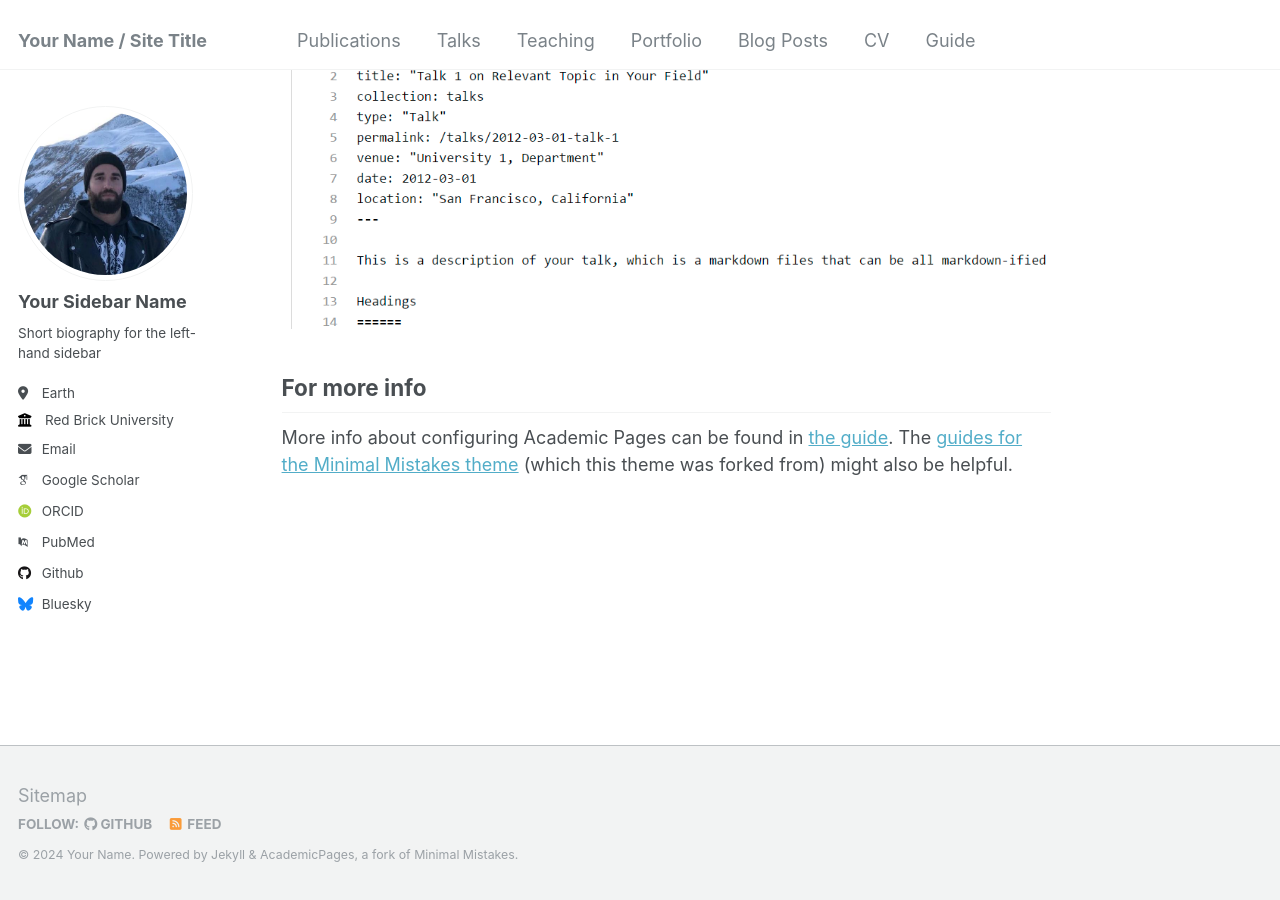
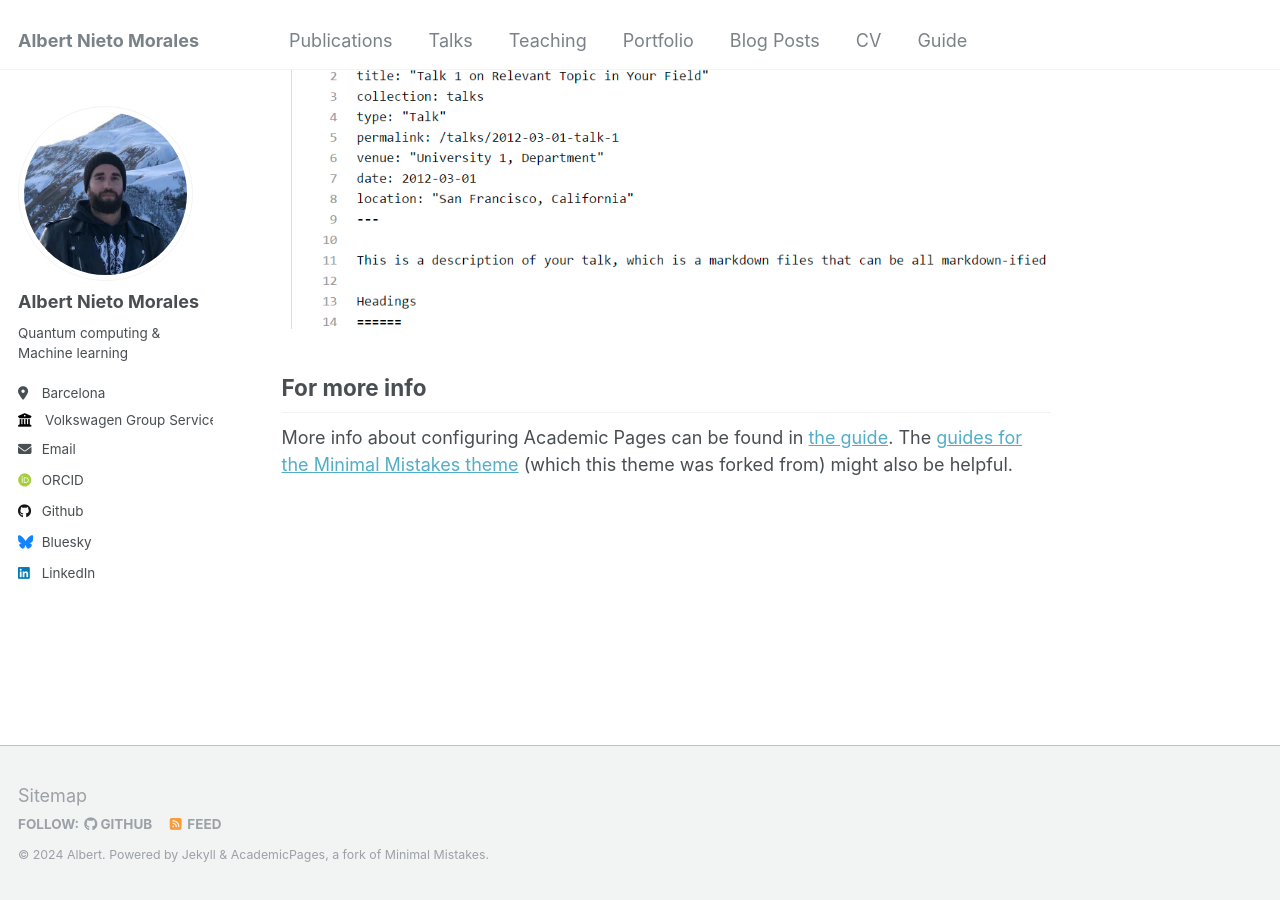
Before and after one commit to albertnieto/albertnieto.github.io, a Jekyll site: the page built from _pages/about.md, in a window 1280 px wide and 900 px high, scrolled down 2660 px. Built offline with Jekyll 4.4.1, drawn with Linux system fonts in a browser that asks for light colours; some web fonts are replaced.

Commit message:
Update _config.yml

```diff
--- a/_config.yml
+++ b/_config.yml
@@ -8,13 +8,13 @@
 
 # Basic Site Settings
 locale                   : "en-US"
-title                    : "Your Name / Site Title"
+title                    : "Albert Nieto Morales"
 title_separator          : "-"
-name                     : &name "Your Name"
-description              : &description "personal description"
-url                      : https://academicpages.github.io # the base hostname & protocol for your site e.g. "https://mmistakes.github.io"
+name                     : &name "Albert"
+description              : &description "personal websites"
+url                      : https://albertnieto.github.io # the base hostname & protocol for your site e.g. "https://mmistakes.github.io"
 baseurl                  : "" # the subpath of your site, e.g. "/blog"
-repository               : "academicpages/academicpages.github.io"
+repository               : "albertnieto/albertnieto.github.io"
 
 # Site Author - The following control what appear as part of the author content on the side bar.
 #               If a field is blank the icon and link will not appear, otherwise it will be shown.
@@ -22,28 +22,28 @@ repository               : "academicpages/academicpages.github.io"
 author:
   # Biographic information
   avatar           : "profile.png"
-  name             : "Your Sidebar Name"
+  name             : "Albert Nieto Morales"
   pronouns         : # example: "she/her"
-  bio              : "Short biography for the left-hand sidebar"
-  location         : "Earth"
-  employer         : "Red Brick University"
+  bio              : "Quantum computing & Machine learning"
+  location         : "Barcelona"
+  employer         : "Volkswagen Group Services"
   uri              : # URL
-  email            : "none@example.org"
+  email            : "nietom.albert@gmail.com"
 
   # Academic websites
   arxiv            : # URL - Update with the correct link to your profile
-  googlescholar    : "https://scholar.google.com/citations?user=PS_CX0AAAAAJ"
+  googlescholar    : #"https://scholar.google.com/citations?user=PS_CX0AAAAAJ"
   impactstory      : # URL
-  orcid            : "http://orcid.org/yourorcidurl"
+  orcid            : "http://orcid.org/0009-0007-5060-6157"
   semantic         : # URL
-  pubmed           : "https://www.ncbi.nlm.nih.gov/pubmed/?term=john+snow"
+  pubmed           : #"https://www.ncbi.nlm.nih.gov/pubmed/?term=john+snow"
   researchgate     : # URL
 
   # Repositories and software development
   bitbucket        : # Username - Update with your username on the site
   codepen          : # Username
   dribbble         : # Username
-  github           : "academicpages"
+  github           : "albertnieto"
   kaggle           : # Username
   stackoverflow    : # User number or user number and name (i.e., use "1" or "1/jeff-atwood")
 
@@ -57,7 +57,7 @@ author:
   keybase          : # Username
   instagram        : # Username
   lastfm           : # Username
-  linkedin         : # Username
+  linkedin         : "albert-nieto"
   mastodon         : # URL
   medium           : # URL
   pinterest        : # Username
```
